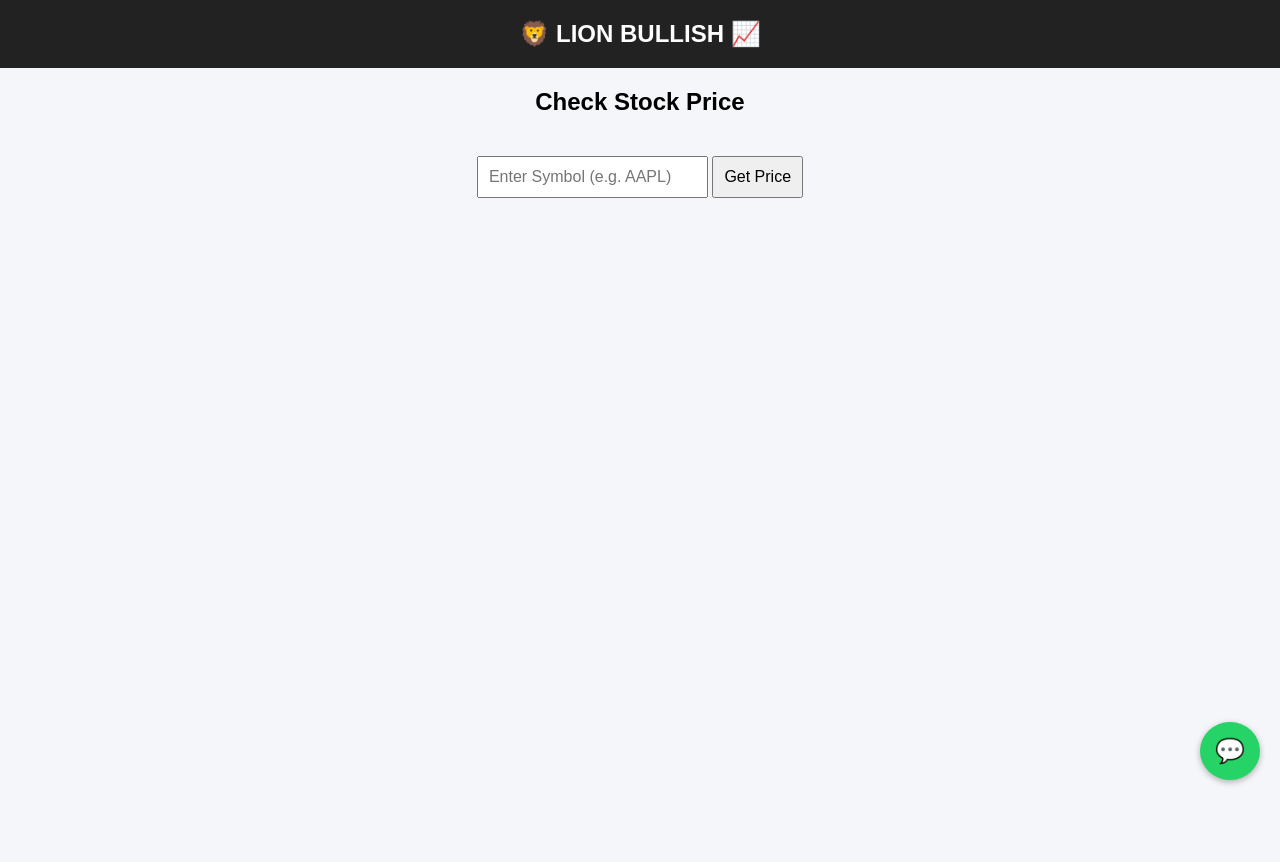
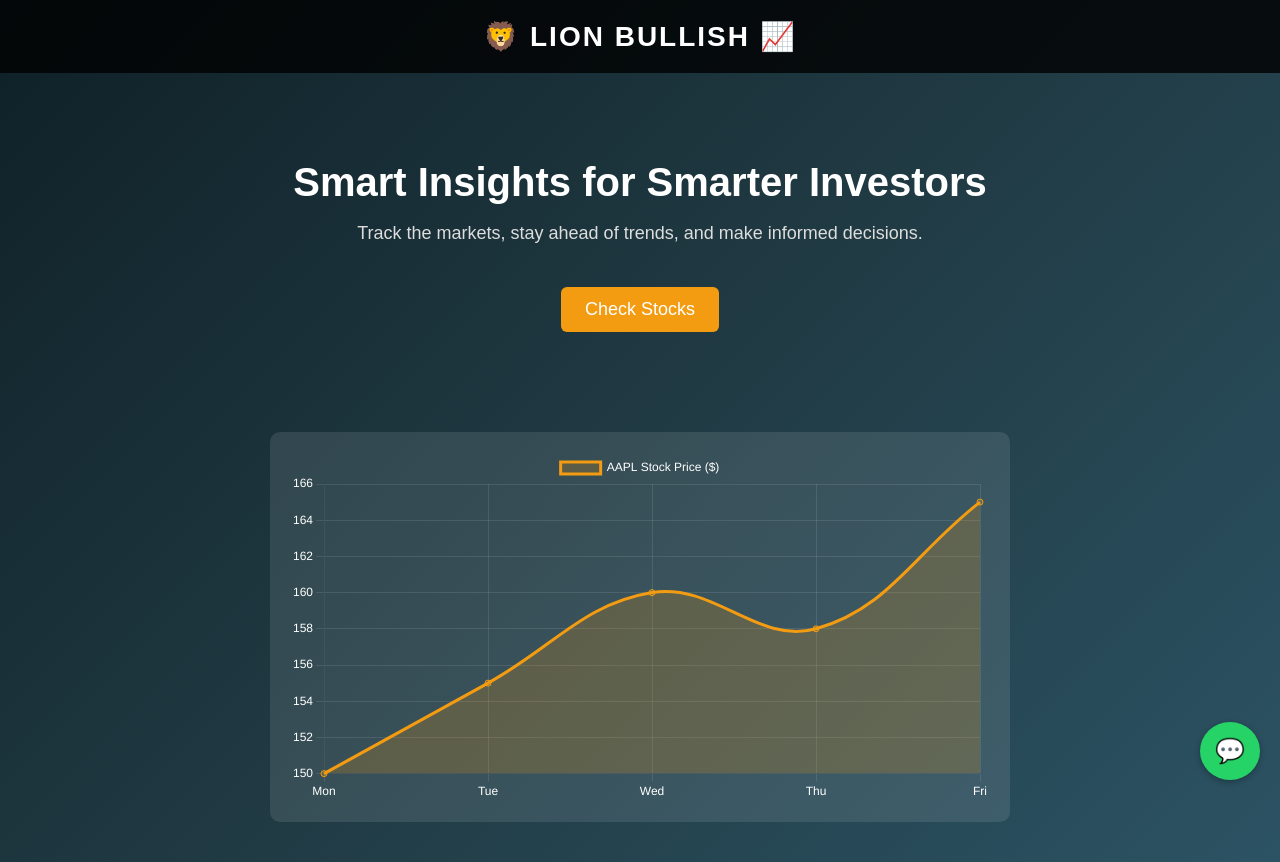
Before and after one commit to lionsbullish-byte/lion-bullish, a plain HTML site: page index.html in a window 1280 px wide. Before the commit the page ends 800 px from the top, so only its background shows below. Drawn offline with nearby package versions, Linux system fonts and the light colour scheme.

Commit message:
Update index.html

```diff
--- a/index.html
+++ b/index.html
@@ -4,11 +4,40 @@
   <meta charset="UTF-8">
   <meta name="viewport" content="width=device-width, initial-scale=1.0">
   <title>Lion Bullish - Stock Market Insights</title>
+  <script src="https://cdn.jsdelivr.net/npm/chart.js"></script>
   <style>
-    body { font-family: Arial, sans-serif; text-align: center; background: #f4f6f9; margin: 0; }
-    header { background: #222; color: #fff; padding: 20px; font-size: 24px; font-weight: bold; }
-    input, button { padding: 10px; margin-top: 20px; font-size: 16px; }
-    #result { margin-top: 20px; font-size: 20px; }
+    body {
+      margin: 0; font-family: Arial, sans-serif;
+      background: linear-gradient(135deg, #0f2027, #203a43, #2c5364);
+      color: #fff; text-align: center;
+    }
+    header {
+      background: rgba(0,0,0,0.8);
+      padding: 20px; font-size: 28px; font-weight: bold;
+      letter-spacing: 2px;
+    }
+    .hero {
+      padding: 60px 20px;
+    }
+    .hero h1 {
+      font-size: 40px; margin-bottom: 15px;
+    }
+    .hero p {
+      font-size: 18px; color: #ddd;
+    }
+    .cta-btn {
+      background: #f39c12; color: #fff;
+      padding: 12px 24px; border: none;
+      border-radius: 6px; cursor: pointer;
+      font-size: 18px; margin-top: 25px;
+      transition: 0.3s;
+    }
+    .cta-btn:hover { background: #e67e22; }
+    #chart-container {
+      max-width: 700px; margin: 40px auto;
+      background: rgba(255,255,255,0.1); padding: 20px;
+      border-radius: 10px;
+    }
     .whatsapp-btn {
       position: fixed; bottom: 20px; right: 20px;
       background: #25D366; color: white;
@@ -22,32 +51,49 @@
 
 <header>🦁 LION BULLISH 📈</header>
 
-<h2>Check Stock Price</h2>
-<input id="symbol" type="text" placeholder="Enter Symbol (e.g. AAPL)">
-<button onclick="getStock()">Get Price</button>
+<div class="hero">
+  <h1>Smart Insights for Smarter Investors</h1>
+  <p>Track the markets, stay ahead of trends, and make informed decisions.</p>
+  <button class="cta-btn" onclick="scrollToChart()">Check Stocks</button>
+</div>
 
-<div id="result"></div>
+<div id="chart-container">
+  <canvas id="stockChart"></canvas>
+</div>
 
 <!-- WhatsApp Floating Button -->
 <a href="https://wa.me/1234567890?text=Hi%20Lion%20Bullish!%20I%20need%20help%20with%20stocks"
    target="_blank" class="whatsapp-btn">💬</a>
 
 <script>
-async function getStock() {
-  const symbol = document.getElementById("symbol").value.toUpperCase();
-  const apiKey = "YOUR_ALPHA_VANTAGE_API_KEY"; // Get free key at https://www.alphavantage.co/
-  const url = `https://www.alphavantage.co/query?function=GLOBAL_QUOTE&symbol=${symbol}&apikey=${apiKey}`;
+function scrollToChart() {
+  document.getElementById("chart-container").scrollIntoView({ behavior: "smooth" });
+}
 
-  const res = await fetch(url);
-  const data = await res.json();
-
-  if (data["Global Quote"]) {
-    document.getElementById("result").innerText =
-      `${symbol} Price: $${data["Global Quote"]["05. price"]}`;
-  } else {
-    document.getElementById("result").innerText = "Invalid symbol or API limit reached.";
+// Chart.js animated line chart
+const ctx = document.getElementById('stockChart').getContext('2d');
+const stockChart = new Chart(ctx, {
+  type: 'line',
+  data: {
+    labels: ["Mon", "Tue", "Wed", "Thu", "Fri"],
+    datasets: [{
+      label: "AAPL Stock Price ($)",
+      data: [150, 155, 160, 158, 165],
+      borderColor: "#f39c12",
+      backgroundColor: "rgba(243, 156, 18, 0.2)",
+      tension: 0.4,
+      fill: true
+    }]
+  },
+  options: {
+    responsive: true,
+    plugins: { legend: { labels: { color: "#fff" } } },
+    scales: {
+      x: { ticks: { color: "#fff" }, grid: { color: "rgba(255,255,255,0.1)" } },
+      y: { ticks: { color: "#fff" }, grid: { color: "rgba(255,255,255,0.1)" } }
+    }
   }
-}
+});
 </script>
 
 </body>
```
